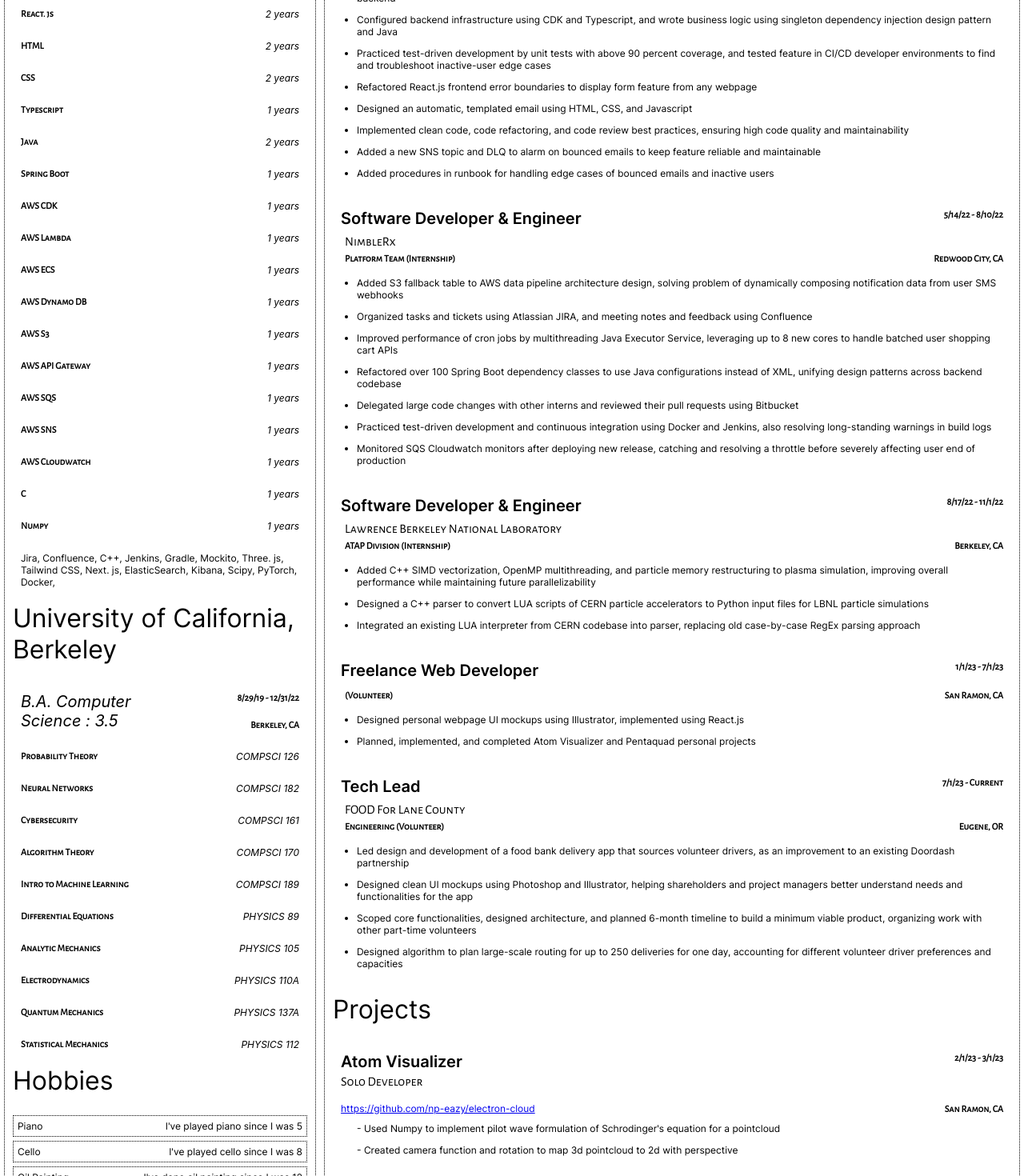
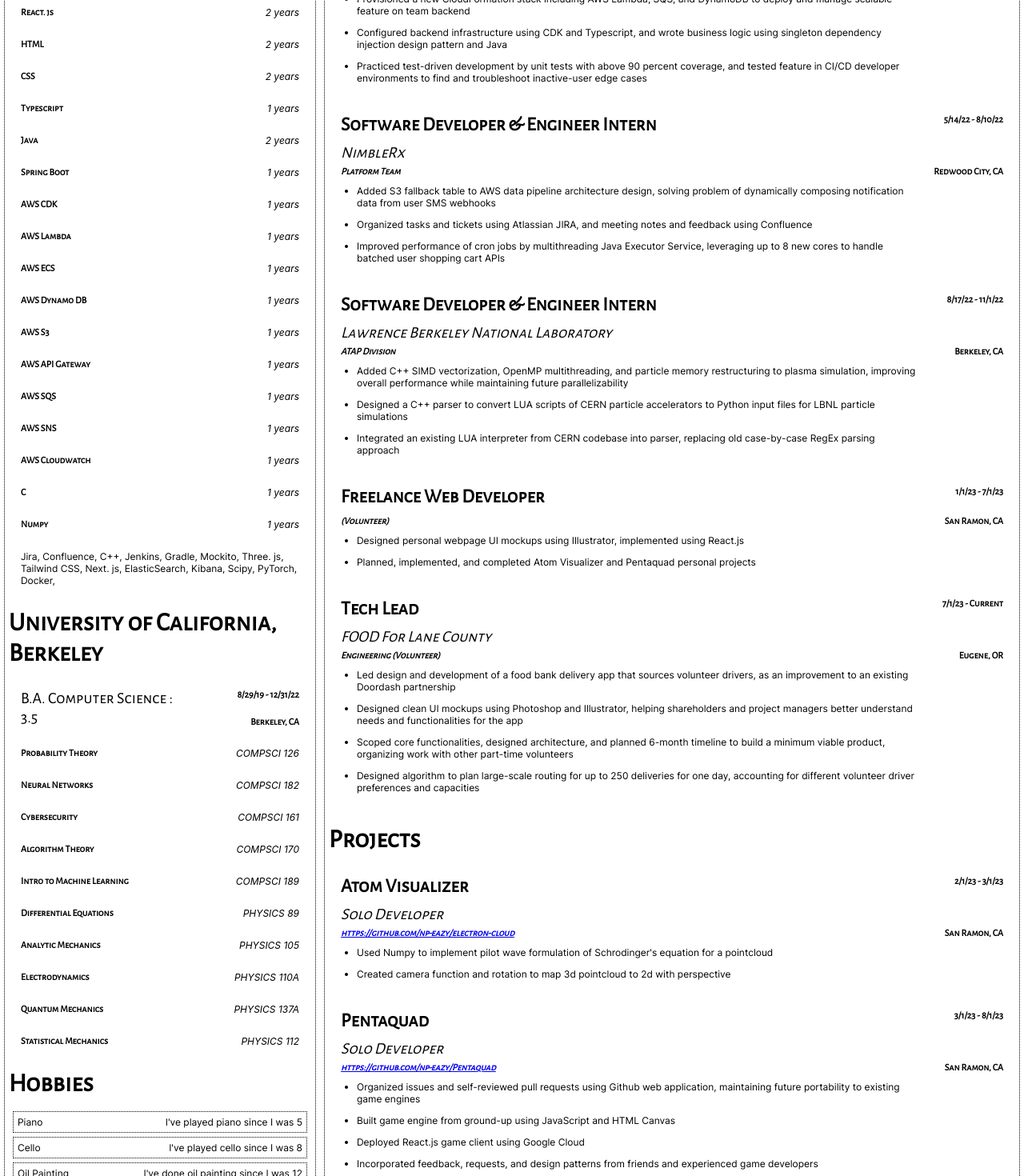
Before and after one commit to np-eazy/resume-auto-tailor, a React (Create React App) app: page / in a window 1280 px wide. Shown: the part 600-2070 px from the top of the page at 80% size. Built offline with nearby package versions, Linux system fonts and the light colour scheme.

Commit message:
finished layout of right side

```diff
--- a/src/components/ExperienceComponent.tsx
+++ b/src/components/ExperienceComponent.tsx
@@ -1,5 +1,5 @@
 import { BulletPoint, ExperienceEntry } from "../structure";
-import { bulletStyle, companyStyle, h1Style, infoContainer, parStyle, roleStyle, infoSubcontainer, titleStyle } from "../styles";
+import { bulletStyle, companyStyle, h1Style, infoContainer, parStyle, roleStyle, infoSubcontainer, titleStyle, teamStyle } from "../styles";
 import { PlaceComponent } from "../PlaceComponent";
 
 export const ExperienceComponent = (props: {experiences: ExperienceEntry[]}) => {
@@ -9,13 +9,11 @@
             <div style={{display: "flex", justifyContent: "space-between"}}>
                 <div style={{margin: 5}}>
                     <div style={roleStyle}> {entry.role} </div>
-                    <div style={{marginLeft: 5}}>
-                        <div style={{minHeight: 8}}></div>
+                    <div style={{marginLeft: 0}}>
                         <div style={companyStyle}> {entry.name} </div>
-                        <div style={{minHeight: 4}}></div>
                         <div style={parStyle}>
-                            <div style={{fontWeight: "bold", fontFamily: "AllCaps"}}>
-                                {entry.team} {entry.isInternship ? "(Internship)" : ""} {entry.isVolunteer ? "(Volunteer)" : ""}
+                            <div style={teamStyle}>
+                                {entry.team}  {entry.isVolunteer ? "(Volunteer)" : ""}
                             </div>
                         </div>
                     </div>
@@ -24,7 +22,6 @@
                     <PlaceComponent startDate={entry.startDate} endDate={entry.endDate} location={entry.location} />
                 </div>
             </div>
-            <div style={{minHeight: 6}}></div>
             <ul style={infoSubcontainer}>
                 {entry.bulletPoints.map((bulletPoint: BulletPoint) => <li style={bulletStyle}>
                     {bulletPoint.body}
--- a/src/components/ProjectComponent.tsx
+++ b/src/components/ProjectComponent.tsx
@@ -1,6 +1,6 @@
 import React from "react";
 import { BulletPoint, ProjectEntry } from "../structure";
-import { baseDebugStyle, bulletStyle, companyStyle, h1Style, h3Style, infoContainer, parStyle, roleStyle, infoSubcontainer } from "../styles";
+import { baseDebugStyle, bulletStyle, companyStyle, h1Style, infoContainer, parStyle, roleStyle, infoSubcontainer, teamStyle } from "../styles";
 import { concatenate } from "../concatenator";
 import { BulletPointComponent } from "./BulletPointComponent";
 import { PlaceComponent } from "../PlaceComponent";
@@ -13,10 +13,8 @@
             <div style={{display: "flex", justifyContent: "space-between"}}>
                 <div style={{margin: 5}}>
                     <div style={roleStyle}> {entry.name} </div>
-                    <div style={{minHeight: 4}}></div>
                     <div style={companyStyle}> {entry.role} </div>
-                    <div style={{minHeight: 16}}></div>
-                    <div style={parStyle}>
+                    <div style={teamStyle}>
                         <a href={entry.projectLink}>{entry.projectLink}</a>
                     </div>
                 </div>
@@ -24,11 +22,11 @@
                     <PlaceComponent startDate={entry.startDate} endDate={entry.endDate} location={entry.location} />
                 </div>
             </div>
-            <div style={infoSubcontainer}>
-                {entry.bulletPoints.map((bulletPoint: BulletPoint) => <div style={bulletStyle}>
-                    {" - " + bulletPoint.body}
-                </div>)}
-            </div>
+            <ul style={infoSubcontainer}>
+                {entry.bulletPoints.map((bulletPoint: BulletPoint) => <li style={bulletStyle}>
+                    {bulletPoint.body}
+                </li>)}
+            </ul>
 
         </div>)}
     </div>);
--- a/src/components/Resume.tsx
+++ b/src/components/Resume.tsx
@@ -27,7 +27,7 @@
             <div style={baseDebugStyle}>
                 <div style={infoContainer}>
                     <div style={parStyle}>
-                        <div style={{margin: 5}}>{props.contents.blurb.body}</div>
+                        {props.contents.blurb.body}
                     </div>
                 </div>
                 <ExperienceComponent experiences={props.contents.experienceEntries} />
--- a/src/components/sidebar/DegreeComponent.tsx
+++ b/src/components/sidebar/DegreeComponent.tsx
@@ -1,6 +1,6 @@
 import React from "react";
 import { Course, Degree } from "../../structure";
-import { baseDebugStyle, h1Style, h2Style, h3Style, infoContainer, infoKeyStyle, infoSubkeyStyle, infoValStyle, parStyle, infoSubcontainer, titleStyle } from "../../styles";
+import { baseDebugStyle, h1Style, infoContainer, infoKeyStyle, infoValStyle, parStyle, infoSubcontainer, titleStyle } from "../../styles";
 import { concatenate } from "../../concatenator";
 import { PlaceComponent } from "../../PlaceComponent";
 
--- a/src/raw.ts
+++ b/src/raw.ts
@@ -141,7 +141,7 @@
     experienceEntries: [
         {name: "UC Berkeley EECS",
             team: "Data Structures Course Summer 2022",
-            role: "TA",
+            role: "Academic Intern",
             isInternship: true,
             isVolunteer: true,
             location: {type: "Location",
@@ -195,7 +195,7 @@
         },
         {name: "Amazon",
             team: "Online Agreement Services",
-            role: "Software Developer & Engineer",
+            role: "Software Developer & Engineer Intern",
             isInternship: true,
             isVolunteer: false,
             location: {type: "Location",
@@ -231,26 +231,26 @@
                 {type: "BulletPoint",
                     body: "Practiced test-driven development by unit tests with above 90 percent coverage, and tested feature in CI/CD developer environments to find and troubleshoot inactive-user edge cases",
                 },
-                {type: "BulletPoint",
-                    body: "Refactored React.js frontend error boundaries to display form feature from any webpage",
-                },
-                {type: "BulletPoint",
-                    body: "Designed an automatic, templated email using HTML, CSS, and Javascript",
-                },
-                {type: "BulletPoint",
-                    body: "Implemented clean code, code refactoring, and code review best practices, ensuring high code quality and maintainability",
-                },
-                {type: "BulletPoint",
-                    body: "Added a new SNS topic and DLQ to alarm on bounced emails to keep feature reliable and maintainable",
-                },
-                {type: "BulletPoint",
-                    body: "Added procedures in runbook for handling edge cases of bounced emails and inactive users",
-                },
+                // {type: "BulletPoint",
+                //     body: "Refactored React.js frontend error boundaries to display form feature from any webpage",
+                // },
+                // {type: "BulletPoint",
+                //     body: "Designed an automatic, templated email using HTML, CSS, and Javascript",
+                // },
+                // {type: "BulletPoint",
+                //     body: "Implemented clean code, code refactoring, and code review best practices, ensuring high code quality and maintainability",
+                // },
+                // {type: "BulletPoint",
+                //     body: "Added a new SNS topic and DLQ to alarm on bounced emails to keep feature reliable and maintainable",
+                // },
+                // {type: "BulletPoint",
+                //     body: "Added procedures in runbook for handling edge cases of bounced emails and inactive users",
+                // },
             ]
         },
         {name: "NimbleRx",
             team: "Platform Team",
-            role: "Software Developer & Engineer",
+            role: "Software Developer & Engineer Intern",
             isInternship: true,
             isVolunteer: false,
             location: {type: "Location",
@@ -279,23 +279,23 @@
                 {type: "BulletPoint",
                     body: "Improved performance of cron jobs by multithreading Java Executor Service, leveraging up to 8 new cores to handle batched user shopping cart APIs",
                 },
-                {type: "BulletPoint",
-                    body: "Refactored over 100 Spring Boot dependency classes to use Java configurations instead of XML, unifying design patterns across backend codebase",
-                },
-                {type: "BulletPoint",
-                    body: "Delegated large code changes with other interns and reviewed their pull requests using Bitbucket",
-                },
-                {type: "BulletPoint",
-                    body: "Practiced test-driven development and continuous integration using Docker and Jenkins, also resolving long-standing warnings in build logs",
-                },
-                {type: "BulletPoint",
-                    body: "Monitored SQS Cloudwatch monitors after deploying new release, catching and resolving a throttle before severely affecting user end of production",
-                },
+                // {type: "BulletPoint",
+                //     body: "Refactored over 100 Spring Boot dependency classes to use Java configurations instead of XML, unifying design patterns across backend codebase",
+                // },
+                // {type: "BulletPoint",
+                //     body: "Delegated large code changes with other interns and reviewed their pull requests using Bitbucket",
+                // },
+                // {type: "BulletPoint",
+                //     body: "Practiced test-driven development and continuous integration using Docker and Jenkins, also resolving long-standing warnings in build logs",
+                // },
+                // {type: "BulletPoint",
+                //     body: "Monitored SQS Cloudwatch monitors after deploying new release, catching and resolving a throttle before severely affecting user end of production",
+                // },
             ]
         },
         {name: "Lawrence Berkeley National Laboratory",
             team: "ATAP Division",
-            role: "Software Developer & Engineer",
+            role: "Software Developer & Engineer Intern",
             isInternship: true,
             isVolunteer: false,
             location: {type: "Location",
--- a/src/styles.ts
+++ b/src/styles.ts
@@ -1,3 +1,4 @@
+// Containers
 export const baseDebugStyle = {
     borderColor: "black",
     margin: 5,
@@ -12,18 +13,9 @@
     maxWidth: 400,
 }
 
-export const nameStyle = {
-    fontSize: 48,
-    fontWeight: 600,
-    margin: 5,
-    marginBottom: 10,
-}
-
-export const titleStyle = {
-    fontSize: 20,
-    fontWeight: 400,
-    margin: 5,
-    fontStyle: "italic",
+export const bodyContainer = {
+    float: "left" as "left",
+    maxWidth: 880,
 }
 
 export const infoContainer = {
@@ -39,81 +31,17 @@
     borderColor: "#bbbbff",
     borderWidth: 1,
     borderStyle: "none",
+    maxWidth: 700,
 }
 
-export const infoKeyStyle = {
-    fontSize: 12,
-    fontWeight: 600,
-    margin: 5,
-    fontFamily: "AllCaps",
-    fontStyle: "bold",
-}
 
-export const infoSubkeyStyle = {
-    fontSize: 12,
-    fontWeight: 400,
-    margin: 5,
-    fontStyle: "italic",
-}
-
-export const infoValStyle = {
-    fontSize: 12,
-    fontWeight: 400,
-    margin: 5,
-    textAlign: "right" as "right",
-    fontStyle: "italic",
-}
-
-export const bodyContainer = {
-    float: "left" as "left",
-    maxWidth: 880,
-}
-
-export const roleStyle = {
-    fontSize: 20,
-    fontWeight: 600,
-    fontFamily: "Inter",
-    fontStyle: "bold",
-}
-
-export const companyStyle = {
-    fontSize: 16,
-    fontWeight: 400,
-    fontFamily: "AllCaps",
-    fontStyle: "bold",
-}
-
+// Common
 export const h1Style = {
     fontSize: 32,
-    marginTop: 8,
-    marginLeft: 5,
-    marginBottom: 24,
-    fontFamily: "Inter",
-}
-
-export const h2Style = {
-    fontSize: 28,
-    marginTop: 8,
-    marginLeft: 5,
-    marginBottom: 24,
-    fontFamily: "Inter",
-}
-
-export const h3Style = {
-    fontSize: 24,
-    marginBottom: 12,
-    fontFamily: "Inter",
-}
-
-export const bulletStyle = {
-    fontSize: 12,
-    paddingBottom: 12,
-    fontFamily: "Inter",
-}
-
-export const parStyle = {
-    fontSize: 12,
-    fontFamily: "Inter",
+    marginTop: 16,
+    marginBottom: 16,
+    fontWeight: 800,
+    fontFamily: "AllCaps",
 }
 
 export const dateStyle = {
@@ -127,3 +55,76 @@
     fontWeight: 600,
     fontFamily: "AllCaps",
 }
+
+export const infoKeyStyle = {
+    fontSize: 12,
+    fontWeight: 600,
+    margin: 5,
+    fontFamily: "AllCaps",
+    fontStyle: "bold",
+}
+
+export const infoValStyle = {
+    fontSize: 12,
+    fontWeight: 400,
+    margin: 5,
+    textAlign: "right" as "right",
+    fontStyle: "italic",
+}
+
+
+
+
+
+// Core
+export const nameStyle = {
+    fontSize: 48,
+    fontWeight: 600,
+    margin: 5,
+    marginBottom: 10,
+    fontFamily: "AllCaps",
+}
+
+export const titleStyle = {
+    fontSize: 20,
+    fontWeight: 400,
+    margin: 5,
+    fontFamily: "AllCaps",
+}
+
+
+
+// Experience
+export const roleStyle = {
+    fontSize: 24,
+    fontWeight: 600,
+    fontFamily: "AllCaps",
+    fontStyle: "bold",
+    marginBottom: 8,
+}
+
+export const companyStyle = {
+    fontSize: 20,
+    fontWeight: 400,
+    fontStyle: "italic",
+    fontFamily: "AllCaps",
+    marginBottom: 4,
+}
+
+export const teamStyle = {
+    fontSize: 12,
+    fontWeight: 600,
+    fontFamily: "AllCaps",
+    fontStyle: "italic",
+}
+
+export const bulletStyle = {
+    fontSize: 12,
+    paddingBottom: 12,
+    fontFamily: "Inter",
+}
+
+export const parStyle = {
+    fontSize: 12,
+    fontFamily: "Inter",
+}
```
